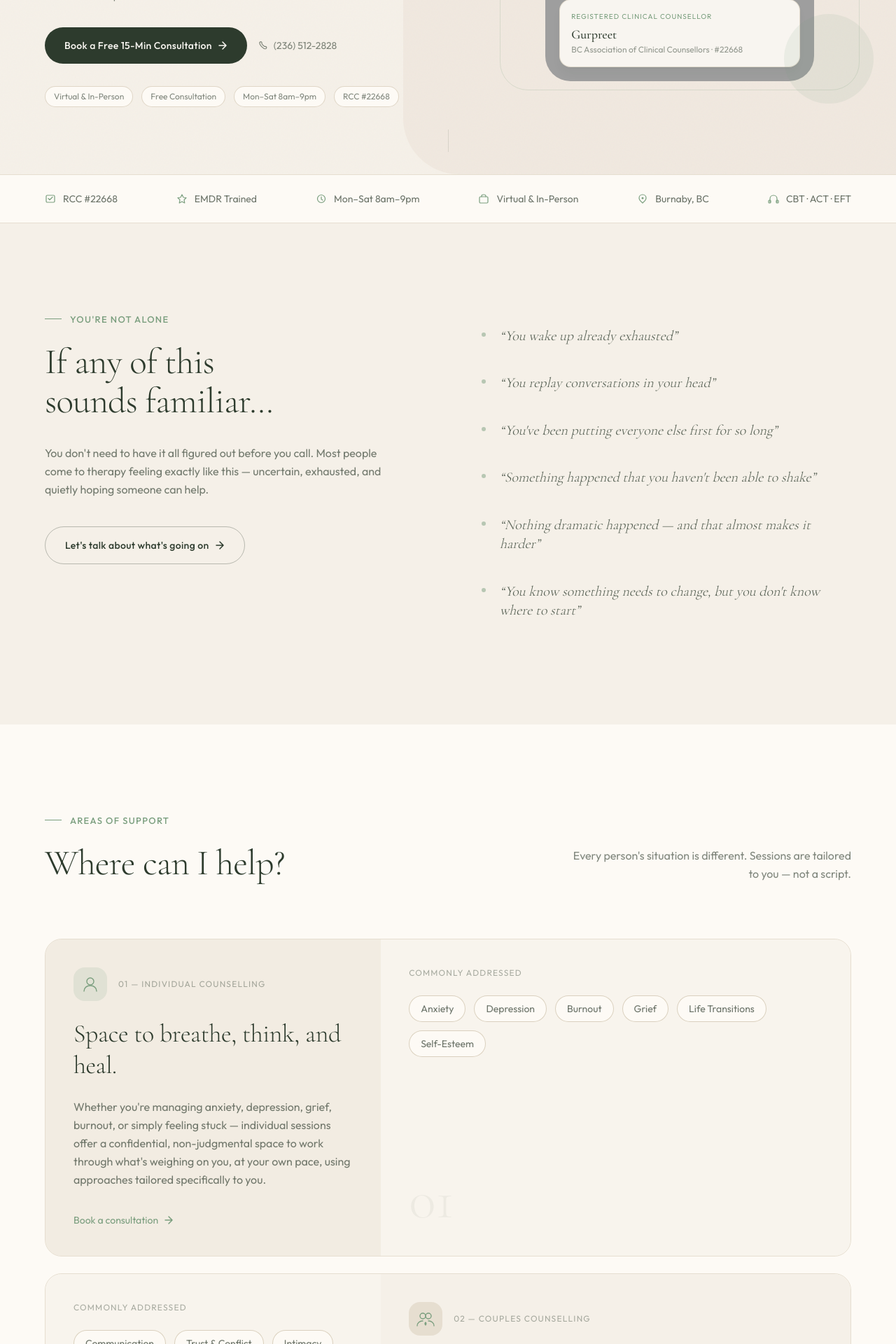
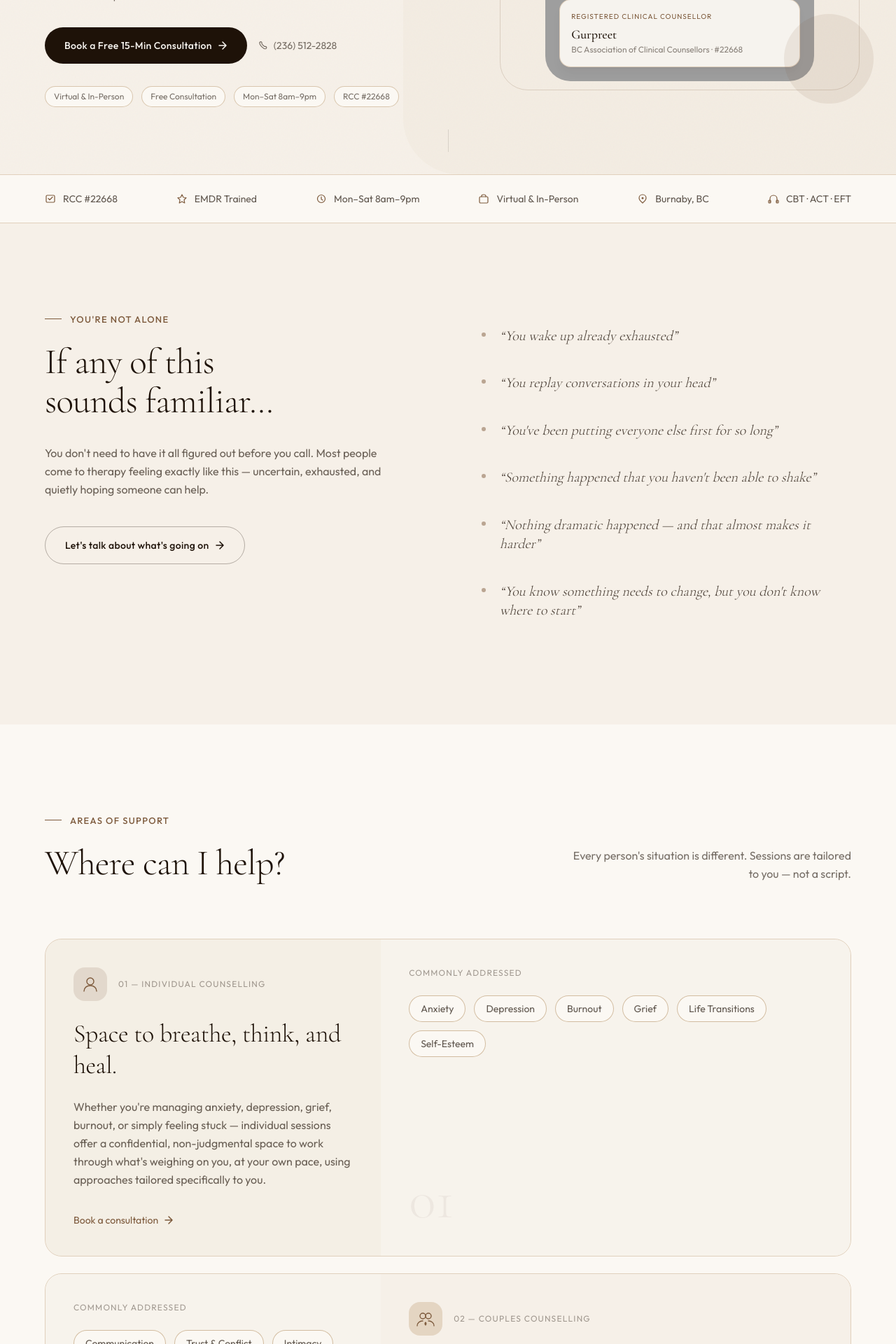
Before and after one commit to Gurinder321/myoasiscentre.com, a Next.js app: page / in a window 1280 px wide. Shown: the part 560-2480 px from the top of the page at 70% size. Built offline with nearby package versions, Linux system fonts and the light colour scheme; grey boxes are pictures that could not be loaded.

Commit message:
Rebrand: espresso & warm linen color palette

```diff
--- a/app/globals.css
+++ b/app/globals.css
@@ -3,11 +3,11 @@
 @tailwind utilities;
 
 :root {
-  --color-parchment: #F5F0E8;
-  --color-forest: #2D3B2D;
-  --color-sage: #7A9E7E;
-  --color-sand: #C4B49A;
-  --color-offwhite: #FDFAF5;
+  --color-parchment: #F6F0E8;
+  --color-forest: #1E1208;
+  --color-sage: #7D5A3C;
+  --color-sand: #B8956A;
+  --color-offwhite: #FBF8F3;
 }
 
 html {
@@ -23,8 +23,8 @@ body {
 
 /* Selection color */
 ::selection {
-  background-color: #7A9E7E30;
-  color: #2D3B2D;
+  background-color: #7D5A3C30;
+  color: #1E1208;
 }
 
 /* Scrollbar */
@@ -35,11 +35,11 @@ body {
   background: var(--color-parchment);
 }
 ::-webkit-scrollbar-thumb {
-  background: #C4B49A;
+  background: #B8956A;
   border-radius: 3px;
 }
 ::-webkit-scrollbar-thumb:hover {
-  background: #7A9E7E;
+  background: #7D5A3C;
 }
 
 @layer utilities {
--- a/components/FAQ.tsx
+++ b/components/FAQ.tsx
@@ -50,7 +50,7 @@ function FAQItem({ q, a }: { q: string; a: string }) {
           }`}
         >
           <svg width="12" height="12" viewBox="0 0 12 12" fill="none">
-            <path d="M6 2V10M2 6H10" stroke={open ? "#7A9E7E" : "#2D3B2D"} strokeWidth="1.5" strokeLinecap="round"/>
+            <path d="M6 2V10M2 6H10" stroke={open ? "#7D5A3C" : "#1E1208"} strokeWidth="1.5" strokeLinecap="round"/>
           </svg>
         </span>
       </button>
--- a/components/Footer.tsx
+++ b/components/Footer.tsx
@@ -40,8 +40,8 @@ export default function Footer() {
             <div className="flex items-center gap-3">
               <div className="w-8 h-8 rounded-full bg-sage flex items-center justify-center">
                 <svg width="16" height="16" viewBox="0 0 16 16" fill="none">
-                  <circle cx="8" cy="8" r="3" fill="#FDFAF5"/>
-                  <path d="M8 2C8 2 5 5 5 8C5 11 8 14 8 14" stroke="#FDFAF5" strokeWidth="1.2" strokeLinecap="round"/>
+                  <circle cx="8" cy="8" r="3" fill="#FBF8F3"/>
+                  <path d="M8 2C8 2 5 5 5 8C5 11 8 14 8 14" stroke="#FBF8F3" strokeWidth="1.2" strokeLinecap="round"/>
                 </svg>
               </div>
               <span className="font-cormorant font-medium text-lg tracking-tight">
--- a/components/Nav.tsx
+++ b/components/Nav.tsx
@@ -44,8 +44,8 @@ export default function Nav() {
           <Link href="/" className="flex items-center gap-3 group">
             <div className="w-8 h-8 rounded-full bg-sage flex items-center justify-center transition-transform duration-300 group-hover:scale-110">
               <svg width="16" height="16" viewBox="0 0 16 16" fill="none">
-                <circle cx="8" cy="8" r="3" fill="#FDFAF5"/>
-                <path d="M8 2C8 2 5 5 5 8C5 11 8 14 8 14" stroke="#FDFAF5" strokeWidth="1.2" strokeLinecap="round"/>
+                <circle cx="8" cy="8" r="3" fill="#FBF8F3"/>
+                <path d="M8 2C8 2 5 5 5 8C5 11 8 14 8 14" stroke="#FBF8F3" strokeWidth="1.2" strokeLinecap="round"/>
               </svg>
             </div>
             <span className="font-cormorant font-medium text-lg text-forest tracking-tight">
--- a/components/Services.tsx
+++ b/components/Services.tsx
@@ -11,8 +11,8 @@ const services = [
     accent: "bg-sage/15",
     icon: (
       <svg width="28" height="28" viewBox="0 0 28 28" fill="none">
-        <circle cx="14" cy="10" r="5" stroke="#7A9E7E" strokeWidth="1.4"/>
-        <path d="M5 24C5 19 9 16 14 16C19 16 23 19 23 24" stroke="#7A9E7E" strokeWidth="1.4" strokeLinecap="round"/>
+        <circle cx="14" cy="10" r="5" stroke="#7D5A3C" strokeWidth="1.4"/>
+        <path d="M5 24C5 19 9 16 14 16C19 16 23 19 23 24" stroke="#7D5A3C" strokeWidth="1.4" strokeLinecap="round"/>
       </svg>
     ),
   },
@@ -26,11 +26,11 @@ const services = [
     accent: "bg-sand/30",
     icon: (
       <svg width="28" height="28" viewBox="0 0 28 28" fill="none">
-        <circle cx="10" cy="10" r="4" stroke="#7A9E7E" strokeWidth="1.4"/>
-        <circle cx="18" cy="10" r="4" stroke="#7A9E7E" strokeWidth="1.4"/>
-        <path d="M2 24C2 20 5.5 17 10 17" stroke="#7A9E7E" strokeWidth="1.4" strokeLinecap="round"/>
-        <path d="M18 17C22.5 17 26 20 26 24" stroke="#7A9E7E" strokeWidth="1.4" strokeLinecap="round"/>
-        <path d="M14 19C14 19 12 21 14 23C16 21 14 19 14 19Z" stroke="#7A9E7E" strokeWidth="1.2" fill="#7A9E7E20"/>
+        <circle cx="10" cy="10" r="4" stroke="#7D5A3C" strokeWidth="1.4"/>
+        <circle cx="18" cy="10" r="4" stroke="#7D5A3C" strokeWidth="1.4"/>
+        <path d="M2 24C2 20 5.5 17 10 17" stroke="#7D5A3C" strokeWidth="1.4" strokeLinecap="round"/>
+        <path d="M18 17C22.5 17 26 20 26 24" stroke="#7D5A3C" strokeWidth="1.4" strokeLinecap="round"/>
+        <path d="M14 19C14 19 12 21 14 23C16 21 14 19 14 19Z" stroke="#7D5A3C" strokeWidth="1.2" fill="#7D5A3C20"/>
       </svg>
     ),
   },
@@ -44,9 +44,9 @@ const services = [
     accent: "bg-sage/10",
     icon: (
       <svg width="28" height="28" viewBox="0 0 28 28" fill="none">
-        <path d="M4 14C4 14 8 6 14 6C20 6 24 14 24 14C24 14 20 22 14 22C8 22 4 14 4 14Z" stroke="#7A9E7E" strokeWidth="1.4"/>
-        <circle cx="14" cy="14" r="3" stroke="#7A9E7E" strokeWidth="1.4"/>
-        <path d="M6 14H8M20 14H22" stroke="#7A9E7E" strokeWidth="1.4" strokeLinecap="round"/>
+        <path d="M4 14C4 14 8 6 14 6C20 6 24 14 24 14C24 14 20 22 14 22C8 22 4 14 4 14Z" stroke="#7D5A3C" strokeWidth="1.4"/>
+        <circle cx="14" cy="14" r="3" stroke="#7D5A3C" strokeWidth="1.4"/>
+        <path d="M6 14H8M20 14H22" stroke="#7D5A3C" strokeWidth="1.4" strokeLinecap="round"/>
       </svg>
     ),
   },
@@ -60,11 +60,11 @@ const services = [
     accent: "bg-forest/5",
     icon: (
       <svg width="28" height="28" viewBox="0 0 28 28" fill="none">
-        <circle cx="14" cy="7" r="3.5" stroke="#7A9E7E" strokeWidth="1.4"/>
-        <circle cx="7" cy="16" r="3" stroke="#7A9E7E" strokeWidth="1.4"/>
-        <circle cx="21" cy="16" r="3" stroke="#7A9E7E" strokeWidth="1.4"/>
-        <path d="M14 10.5V14M14 14L7 14M14 14L21 14" stroke="#7A9E7E" strokeWidth="1.4" strokeLinecap="round"/>
-        <path d="M7 19V22M21 19V22" stroke="#7A9E7E" strokeWidth="1.4" strokeLinecap="round"/>
+        <circle cx="14" cy="7" r="3.5" stroke="#7D5A3C" strokeWidth="1.4"/>
+        <circle cx="7" cy="16" r="3" stroke="#7D5A3C" strokeWidth="1.4"/>
+        <circle cx="21" cy="16" r="3" stroke="#7D5A3C" strokeWidth="1.4"/>
+        <path d="M14 10.5V14M14 14L7 14M14 14L21 14" stroke="#7D5A3C" strokeWidth="1.4" strokeLinecap="round"/>
+        <path d="M7 19V22M21 19V22" stroke="#7D5A3C" strokeWidth="1.4" strokeLinecap="round"/>
       </svg>
     ),
   },
--- a/components/Testimonials.tsx
+++ b/components/Testimonials.tsx
@@ -55,7 +55,7 @@ export default function Testimonials() {
                 {/* Quote mark */}
                 <div className="mb-5">
                   <svg width="32" height="24" viewBox="0 0 32 24" fill="none">
-                    <path d="M0 24V14.4C0 6.4 4.267 1.6 12.8 0L14.4 2.4C10.133 3.467 7.467 5.867 6.4 9.6H12.8V24H0ZM19.2 24V14.4C19.2 6.4 23.467 1.6 32 0L33.6 2.4C29.333 3.467 26.667 5.867 25.6 9.6H32V24H19.2Z" fill="#7A9E7E" fillOpacity="0.2"/>
+                    <path d="M0 24V14.4C0 6.4 4.267 1.6 12.8 0L14.4 2.4C10.133 3.467 7.467 5.867 6.4 9.6H12.8V24H0ZM19.2 24V14.4C19.2 6.4 23.467 1.6 32 0L33.6 2.4C29.333 3.467 26.667 5.867 25.6 9.6H32V24H19.2Z" fill="#7D5A3C" fillOpacity="0.2"/>
                   </svg>
                 </div>
 
@@ -73,7 +73,7 @@ export default function Testimonials() {
                   {/* Star rating */}
                   <div className="flex gap-0.5">
                     {[...Array(5)].map((_, s) => (
-                      <svg key={s} width="12" height="12" viewBox="0 0 12 12" fill="#7A9E7E">
+                      <svg key={s} width="12" height="12" viewBox="0 0 12 12" fill="#7D5A3C">
                         <path d="M6 1L7.5 4.5L11 4.9L8.5 7.3L9.2 11L6 9.3L2.8 11L3.5 7.3L1 4.9L4.5 4.5L6 1Z"/>
                       </svg>
                     ))}
--- a/components/TrustBar.tsx
+++ b/components/TrustBar.tsx
@@ -4,8 +4,8 @@ const credentials = [
   {
     icon: (
       <svg width="16" height="16" viewBox="0 0 16 16" fill="none">
-        <rect x="2" y="3" width="12" height="10" rx="1.5" stroke="#7A9E7E" strokeWidth="1.2"/>
-        <path d="M5 7.5L7 9.5L11 5.5" stroke="#7A9E7E" strokeWidth="1.2" strokeLinecap="round" strokeLinejoin="round"/>
+        <rect x="2" y="3" width="12" height="10" rx="1.5" stroke="#7D5A3C" strokeWidth="1.2"/>
+        <path d="M5 7.5L7 9.5L11 5.5" stroke="#7D5A3C" strokeWidth="1.2" strokeLinecap="round" strokeLinejoin="round"/>
       </svg>
     ),
     text: "RCC #22668",
@@ -13,7 +13,7 @@ const credentials = [
   {
     icon: (
       <svg width="16" height="16" viewBox="0 0 16 16" fill="none">
-        <path d="M8 2L10 6L14 6.5L11 9.5L11.8 14L8 12L4.2 14L5 9.5L2 6.5L6 6L8 2Z" stroke="#7A9E7E" strokeWidth="1.2" strokeLinejoin="round"/>
+        <path d="M8 2L10 6L14 6.5L11 9.5L11.8 14L8 12L4.2 14L5 9.5L2 6.5L6 6L8 2Z" stroke="#7D5A3C" strokeWidth="1.2" strokeLinejoin="round"/>
       </svg>
     ),
     text: "EMDR Trained",
@@ -21,8 +21,8 @@ const credentials = [
   {
     icon: (
       <svg width="16" height="16" viewBox="0 0 16 16" fill="none">
-        <circle cx="8" cy="8" r="5.5" stroke="#7A9E7E" strokeWidth="1.2"/>
-        <path d="M8 5V8.5L10 10" stroke="#7A9E7E" strokeWidth="1.2" strokeLinecap="round"/>
+        <circle cx="8" cy="8" r="5.5" stroke="#7D5A3C" strokeWidth="1.2"/>
+        <path d="M8 5V8.5L10 10" stroke="#7D5A3C" strokeWidth="1.2" strokeLinecap="round"/>
       </svg>
     ),
     text: "Mon–Sat 8am–9pm",
@@ -30,8 +30,8 @@ const credentials = [
   {
     icon: (
       <svg width="16" height="16" viewBox="0 0 16 16" fill="none">
-        <rect x="2" y="5" width="12" height="9" rx="1.5" stroke="#7A9E7E" strokeWidth="1.2"/>
-        <path d="M5 5V4C5 2.9 6 2 8 2C10 2 11 2.9 11 4V5" stroke="#7A9E7E" strokeWidth="1.2" strokeLinecap="round"/>
+        <rect x="2" y="5" width="12" height="9" rx="1.5" stroke="#7D5A3C" strokeWidth="1.2"/>
+        <path d="M5 5V4C5 2.9 6 2 8 2C10 2 11 2.9 11 4V5" stroke="#7D5A3C" strokeWidth="1.2" strokeLinecap="round"/>
       </svg>
     ),
     text: "Virtual & In-Person",
@@ -39,8 +39,8 @@ const credentials = [
   {
     icon: (
       <svg width="16" height="16" viewBox="0 0 16 16" fill="none">
-        <path d="M8 2C5.2 2 3 4.2 3 7C3 9.8 8 14 8 14C8 14 13 9.8 13 7C13 4.2 10.8 2 8 2Z" stroke="#7A9E7E" strokeWidth="1.2"/>
-        <circle cx="8" cy="7" r="1.5" fill="#7A9E7E"/>
+        <path d="M8 2C5.2 2 3 4.2 3 7C3 9.8 8 14 8 14C8 14 13 9.8 13 7C13 4.2 10.8 2 8 2Z" stroke="#7D5A3C" strokeWidth="1.2"/>
+        <circle cx="8" cy="7" r="1.5" fill="#7D5A3C"/>
       </svg>
     ),
     text: "Burnaby, BC",
@@ -48,9 +48,9 @@ const credentials = [
   {
     icon: (
       <svg width="16" height="16" viewBox="0 0 16 16" fill="none">
-        <path d="M3 13L3 8C3 5.2 5.2 3 8 3C10.8 3 13 5.2 13 8V13" stroke="#7A9E7E" strokeWidth="1.2" strokeLinecap="round"/>
-        <rect x="1" y="10" width="3" height="4" rx="1" stroke="#7A9E7E" strokeWidth="1.2"/>
-        <rect x="12" y="10" width="3" height="4" rx="1" stroke="#7A9E7E" strokeWidth="1.2"/>
+        <path d="M3 13L3 8C3 5.2 5.2 3 8 3C10.8 3 13 5.2 13 8V13" stroke="#7D5A3C" strokeWidth="1.2" strokeLinecap="round"/>
+        <rect x="1" y="10" width="3" height="4" rx="1" stroke="#7D5A3C" strokeWidth="1.2"/>
+        <rect x="12" y="10" width="3" height="4" rx="1" stroke="#7D5A3C" strokeWidth="1.2"/>
       </svg>
     ),
     text: "CBT · ACT · EFT",
--- a/tailwind.config.ts
+++ b/tailwind.config.ts
@@ -9,14 +9,14 @@ const config: Config = {
   theme: {
     extend: {
       colors: {
-        parchment: "#F5F0E8",
-        forest: "#2D3B2D",
-        sage: "#7A9E7E",
-        sand: "#C4B49A",
-        offwhite: "#FDFAF5",
-        "sage-light": "#A8C5AC",
-        "forest-muted": "#4A5E4A",
-        "sand-light": "#E8DDD0",
+        parchment: "#F6F0E8",
+        forest: "#1E1208",
+        sage: "#7D5A3C",
+        sand: "#B8956A",
+        offwhite: "#FBF8F3",
+        "sage-light": "#C9A882",
+        "forest-muted": "#4A2E1A",
+        "sand-light": "#EDE5D8",
       },
       fontFamily: {
         cormorant: ["var(--font-cormorant)", "Georgia", "serif"],
```
Also changed, not shown: components/Contact.tsx (+8 -8 lines), components/HowItWorks.tsx (+7 -7 lines), .claude/settings.local.json (added).
